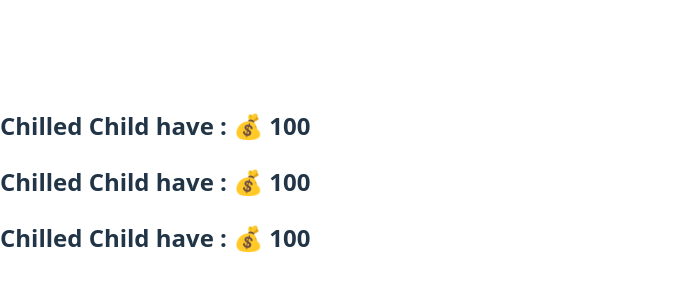
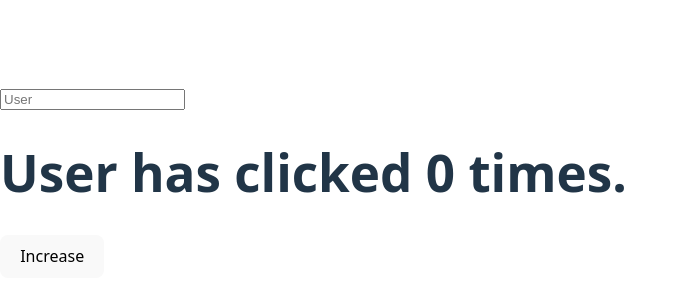
Before and after one commit to Himanshu-Koshti-lab/ReactLearning, a React (Vite) app in the folder reactLearningPoint/: page / in a window 1280 px wide. Shown: the part 218-518 px from the top of the page, without its empty margins (0-687 px from the left). Built offline with nearby package versions, Linux system fonts and the light colour scheme.

Commit message:
UseState Hook

```diff
--- a/reactLearningPoint/src/App.jsx
+++ b/reactLearningPoint/src/App.jsx
@@ -1,9 +1,10 @@
 import GolduseContext from "./GolduseContext";
+import UseHooks from "./UseHooks";
 
 function App() {
   return (
     <div className="card">
-      <GolduseContext />
+      <UseHooks />
     </div>
   );
 }
--- /dev/null
+++ b/reactLearningPoint/src/UseHooks.jsx
@@ -0,0 +1,21 @@
+import React, { useState } from "react";
+
+export default function UseHooks() {
+  const [counter, setCounter] = useState(0);
+  const [textVal, setTextVal] = useState("User");
+
+  return (
+    <>
+      <input
+        type="text"
+        onChange={(e) => setTextVal(e.target.value)}
+        placeholder={textVal}
+      ></input>
+      <h1>
+        {" "}
+        {textVal} has clicked {counter} times.
+      </h1>
+      <button onClick={() => setCounter(counter + 1)}>Increase</button>
+    </>
+  );
+}
```
